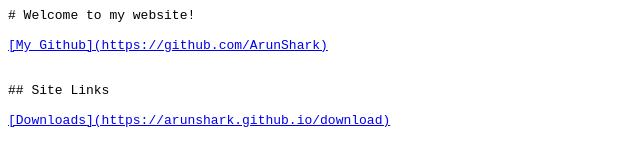
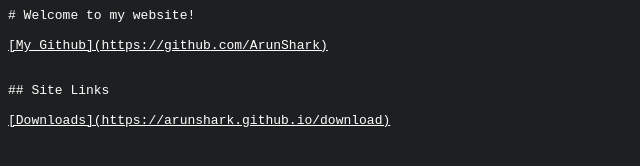
Before and after one commit to ArunShark/arunshark.github.io, a plain HTML site: page index.html in a window 1280 px wide. Shown: the whole page, without its empty margins (0-640 px from the left). Drawn offline with Linux system fonts and the light colour scheme.

Commit message:
Update index.html

```diff
--- a/index.html
+++ b/index.html
@@ -1,6 +1,13 @@
 <html>
 	<head>
 	</head>
+
+	<style>
+		* {
+    			background-color: #1d1f20 !important;
+    			color: #FFF !important;
+		}
+	</style>
 
 	<body style="font-family: monospace;">
 		# Welcome to my website!
```
